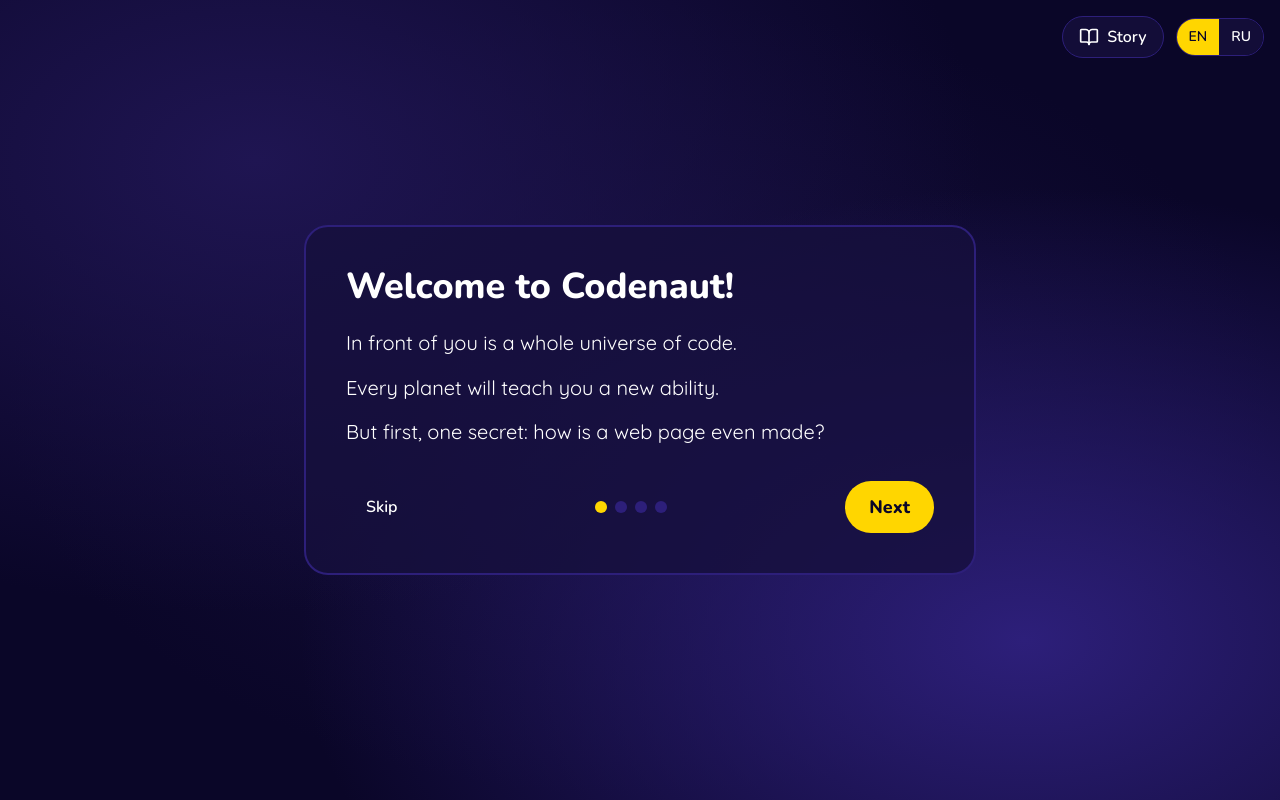
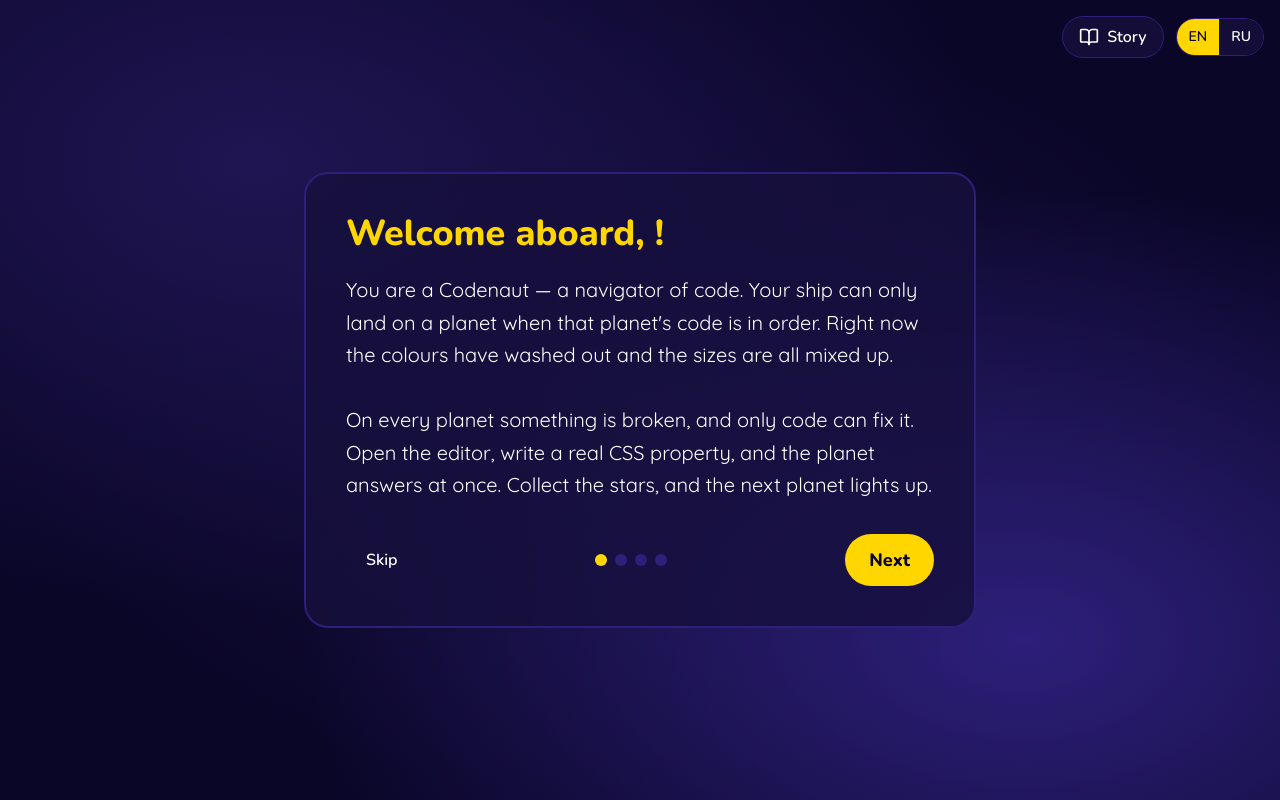
Before and after one commit to Nelenik/codenaut_v1, a Next.js app: page /welcome in a window 1280 px wide. Built offline with nearby package versions, Linux system fonts and the light colour scheme.

Commit message:
Use the story text as the onboarding welcome screen

```diff
--- a/src/components/Onboarding.tsx
+++ b/src/components/Onboarding.tsx
@@ -3,6 +3,7 @@
 import { useState } from 'react';
 import { useTranslation } from 'react-i18next';
 import { markOnboardingDone } from '@/lib/progress';
+import { useProgress } from '@/lib/useProgress';
 
 const TOTAL_STEPS = 4;
 
@@ -70,6 +71,9 @@
 
 function Step({ step }: { step: number }) {
   const { t } = useTranslation();
+
+  if (step === 0) return <Welcome />;
+
   const key = `onboarding.step${step + 1}` as const;
 
   return (
@@ -87,6 +91,28 @@
       {step === 1 ? <TwoHelpers /> : null}
       {step === 2 ? <CommandExample /> : null}
       {step === 3 ? <PlanetRow /> : null}
+    </div>
+  );
+}
+
+/**
+ * The opening screen is the story text itself — the same string the book shows.
+ * Writing it once means the greeting a child reads on their first minute cannot
+ * drift away from the story they are told later.
+ */
+function Welcome() {
+  const { t } = useTranslation();
+  const { progress } = useProgress();
+
+  return (
+    <div className="flex flex-col gap-5">
+      <h1 className="font-display text-3xl md:text-4xl font-extrabold text-planet-yellow text-balance">
+        {t('story.greeting', { name: progress.playerName })}
+      </h1>
+
+      <div className="text-lg md:text-xl leading-relaxed text-space-100 whitespace-pre-line">
+        {t('story.text')}
+      </div>
     </div>
   );
 }
--- a/src/i18n/en.json
+++ b/src/i18n/en.json
@@ -54,14 +54,6 @@
     "colonHint": "separates the name and the value",
     "semicolonHint": "means the command is finished",
     "moreWorlds": "and more",
-    "step1": {
-      "title": "Welcome to Codenaut!",
-      "body": [
-        "In front of you is a whole universe of code.",
-        "Every planet will teach you a new ability.",
-        "But first, one secret: how is a web page even made?"
-      ]
-    },
     "step2": {
       "title": "Two helpers build the web",
       "body": [
--- a/src/i18n/ru.json
+++ b/src/i18n/ru.json
@@ -54,14 +54,6 @@
     "colonHint": "разделяет название и значение",
     "semicolonHint": "значит, команда закончена",
     "moreWorlds": "и другие",
-    "step1": {
-      "title": "Добро пожаловать в Codenaut!",
-      "body": [
-        "Перед тобой целая вселенная кода.",
-        "Каждая планета научит тебя новой способности.",
-        "Но сначала один секрет: как вообще создаётся веб-страница?"
-      ]
-    },
     "step2": {
       "title": "Два помощника создают веб",
       "body": [
```
